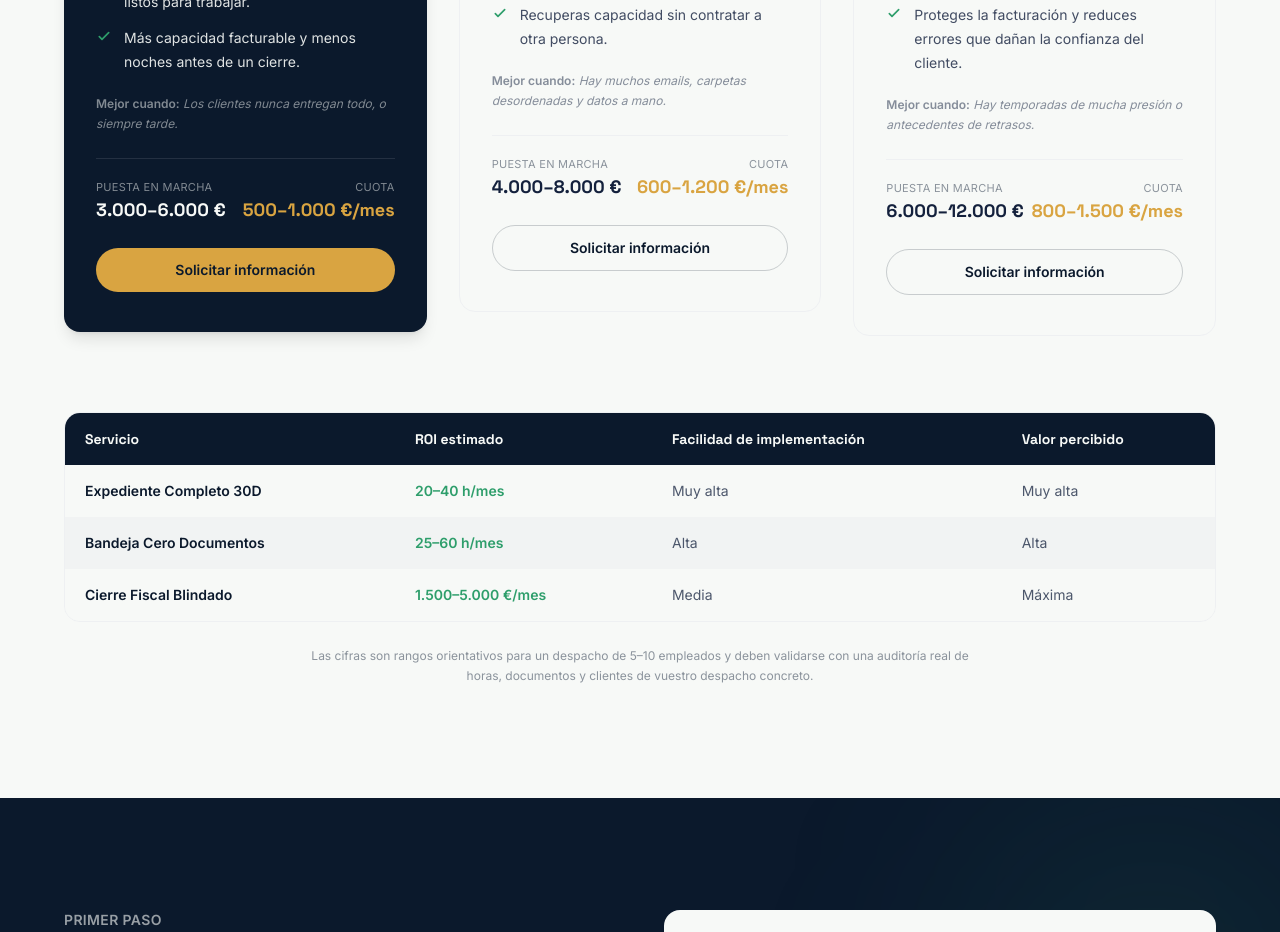
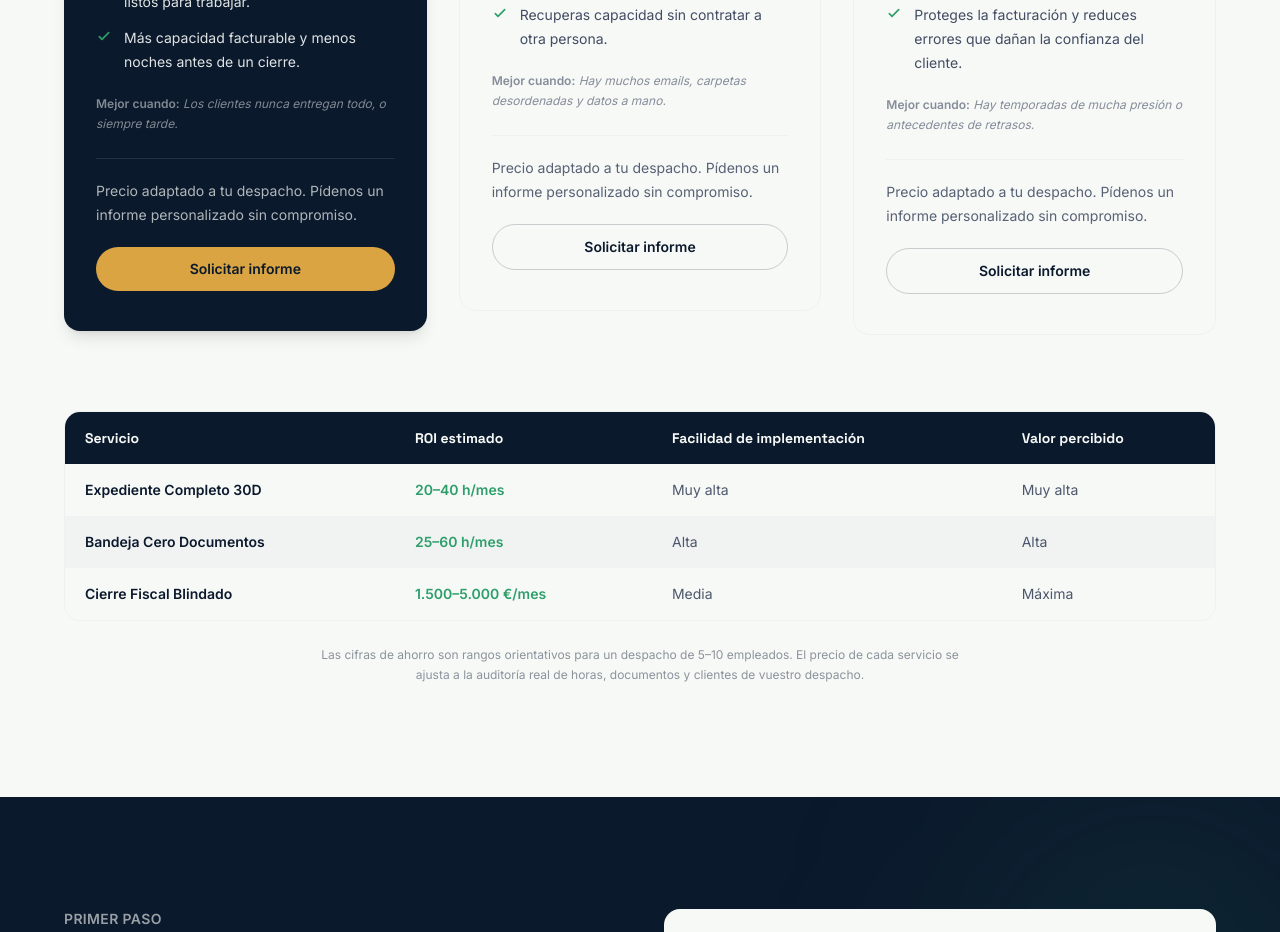
Before and after one commit to danilourido44/web-asesoria, a Next.js app: page / in a window 1280 px wide. Shown: the part 4380-5312 px from the top of the page. Built offline with nearby package versions, Linux system fonts and the light colour scheme.

Commit message:
feat: quita precios de las tarjetas de servicios, sustituye por CTA de solicitar informe personalizado

```diff
--- a/src/components/ServicesSection.tsx
+++ b/src/components/ServicesSection.tsx
@@ -13,8 +13,6 @@ const SERVICES = [
       "Más capacidad facturable y menos noches antes de un cierre.",
     ],
     bestWhen: "Los clientes nunca entregan todo, o siempre tarde.",
-    setup: "3.000–6.000 €",
-    monthly: "500–1.000 €/mes",
     highlighted: true,
   },
   {
@@ -29,8 +27,6 @@ const SERVICES = [
       "Recuperas capacidad sin contratar a otra persona.",
     ],
     bestWhen: "Hay muchos emails, carpetas desordenadas y datos a mano.",
-    setup: "4.000–8.000 €",
-    monthly: "600–1.200 €/mes",
     highlighted: false,
   },
   {
@@ -45,8 +41,6 @@ const SERVICES = [
       "Proteges la facturación y reduces errores que dañan la confianza del cliente.",
     ],
     bestWhen: "Hay temporadas de mucha presión o antecedentes de retrasos.",
-    setup: "6.000–12.000 €",
-    monthly: "800–1.500 €/mes",
     highlighted: false,
   },
 ];
@@ -205,49 +199,31 @@ export function ServicesSection() {
               <div
                 className={
                   service.highlighted
-                    ? "mt-6 flex items-baseline justify-between border-t border-cream/10 pt-5"
-                    : "mt-6 flex items-baseline justify-between border-t border-mist pt-5"
+                    ? "mt-6 border-t border-cream/10 pt-5"
+                    : "mt-6 border-t border-mist pt-5"
                 }
               >
-                <div>
-                  <div
-                    className={
-                      service.highlighted
-                        ? "text-[11px] uppercase tracking-wide text-cream/50"
-                        : "text-[11px] uppercase tracking-wide text-muted"
-                    }
-                  >
-                    Puesta en marcha
-                  </div>
-                  <div className="font-display text-lg font-bold">
-                    {service.setup}
-                  </div>
-                </div>
-                <div className="text-right">
-                  <div
-                    className={
-                      service.highlighted
-                        ? "text-[11px] uppercase tracking-wide text-cream/50"
-                        : "text-[11px] uppercase tracking-wide text-muted"
-                    }
-                  >
-                    Cuota
-                  </div>
-                  <div className="font-display text-lg font-bold text-gold">
-                    {service.monthly}
-                  </div>
-                </div>
+                <p
+                  className={
+                    service.highlighted
+                      ? "text-sm leading-6 text-cream/70"
+                      : "text-sm leading-6 text-ink/70"
+                  }
+                >
+                  Precio adaptado a tu despacho. Pídenos un informe
+                  personalizado sin compromiso.
+                </p>
               </div>
 
               <a
                 href="#contacto"
                 className={
                   service.highlighted
-                    ? "mt-6 rounded-full bg-gold px-5 py-3 text-center text-sm font-semibold text-navy transition-transform hover:scale-[1.02]"
-                    : "mt-6 rounded-full border border-navy/20 px-5 py-3 text-center text-sm font-semibold text-navy transition-colors hover:bg-mist"
+                    ? "mt-5 rounded-full bg-gold px-5 py-3 text-center text-sm font-semibold text-navy transition-transform hover:scale-[1.02]"
+                    : "mt-5 rounded-full border border-navy/20 px-5 py-3 text-center text-sm font-semibold text-navy transition-colors hover:bg-mist"
                 }
               >
-                Solicitar información
+                Solicitar informe
               </a>
             </div>
           ))}
@@ -292,9 +268,10 @@ export function ServicesSection() {
         </div>
 
         <p className="mx-auto mt-6 max-w-2xl text-center text-xs leading-5 text-muted">
-          Las cifras son rangos orientativos para un despacho de 5–10
-          empleados y deben validarse con una auditoría real de horas,
-          documentos y clientes de vuestro despacho concreto.
+          Las cifras de ahorro son rangos orientativos para un despacho de
+          5–10 empleados. El precio de cada servicio se ajusta a la
+          auditoría real de horas, documentos y clientes de vuestro
+          despacho.
         </p>
       </div>
     </section>
```
